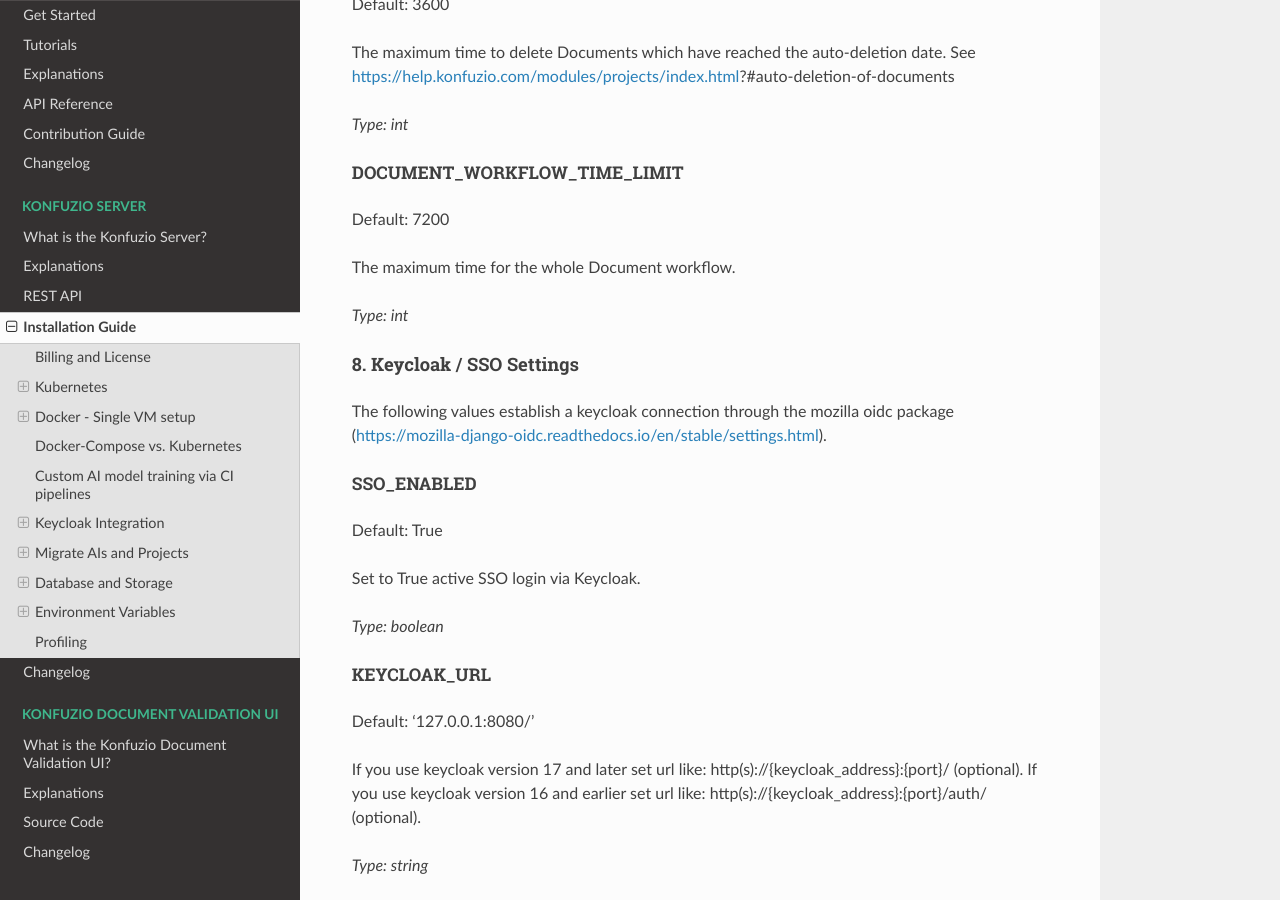
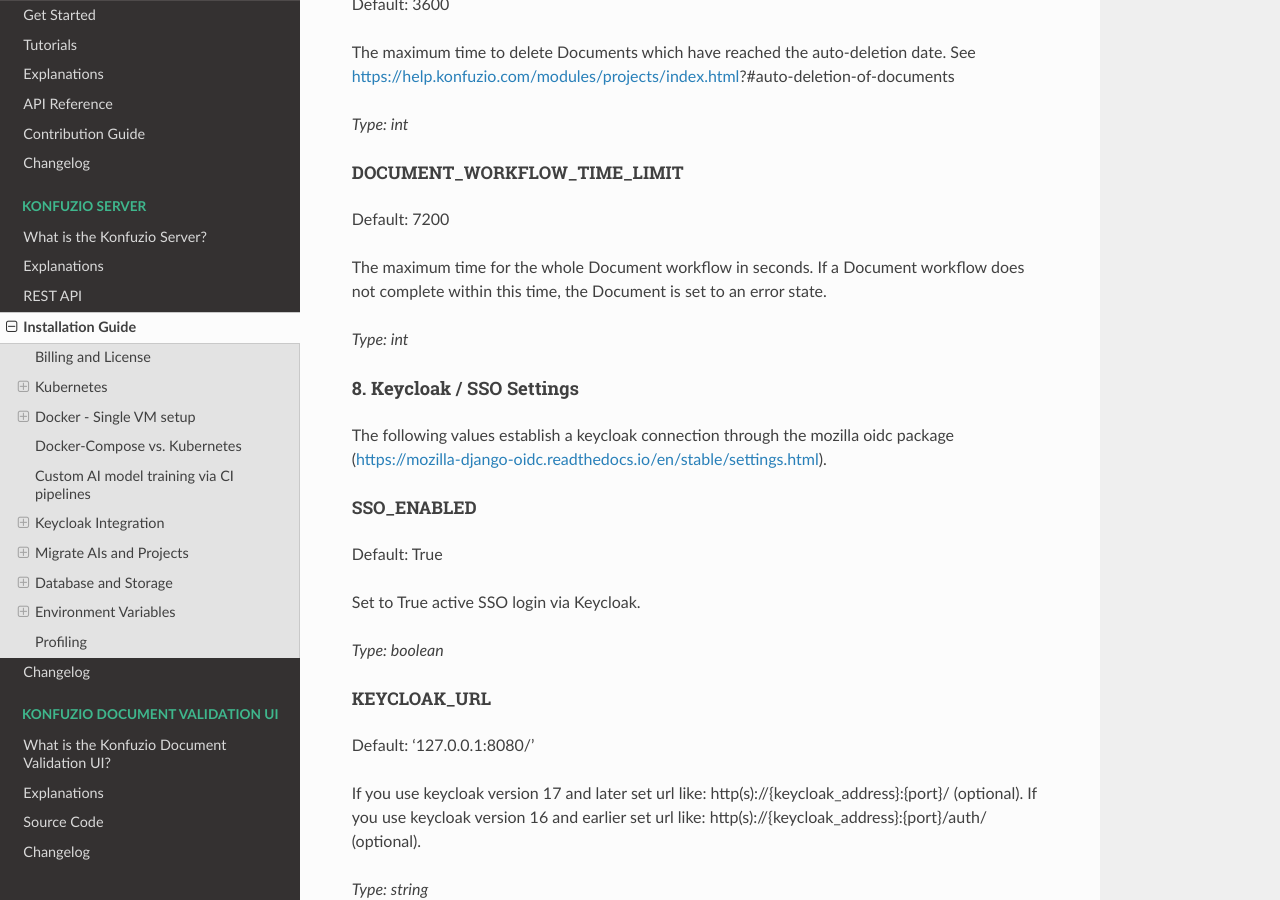
Before and after one commit to konfuzio-ai/konfuzio-sdk, a Sphinx documentation site: the page built from docs/web/on_premises.md, in a window 1280 px wide and 900 px high, scrolled down 31317 px. Built offline with Sphinx 7.4.7 and the Read the Docs theme 2.0.0, drawn with Linux system fonts in a browser that asks for light colours; pages that are not in the unit, such as notebooks, are missing from menus; a script that is not in the unit is left out.

Commit message:
Describe DOCUMENT_WORKFLOW_TIME_LIMIT.

```diff
--- a/docs/web/on_premises.md
+++ b/docs/web/on_premises.md
@@ -1180,7 +1180,7 @@
 ##### DOCUMENT_WORKFLOW_TIME_LIMIT
 Default: 7200
 
-The maximum time for the whole Document workflow.
+The maximum time for the whole Document workflow in seconds. If a Document workflow does not complete within this time, the Document is set to an error state.
 
 _Type: int_
 
```
Also changed, not shown: docs/web/explanations.md (+2 -0 lines).
